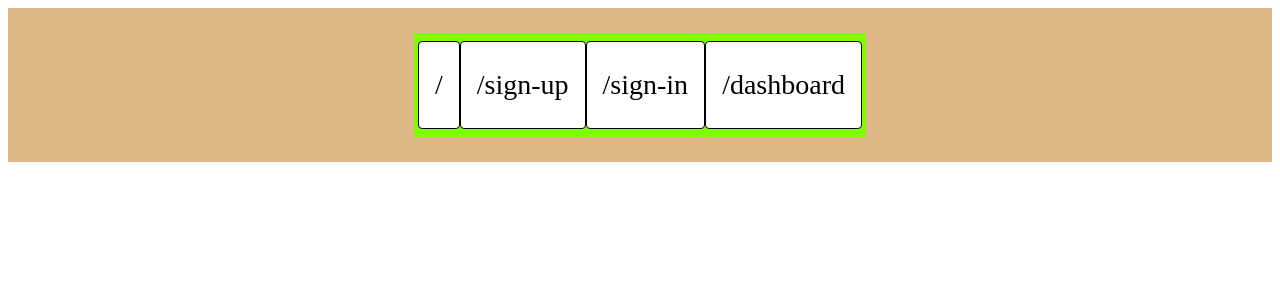
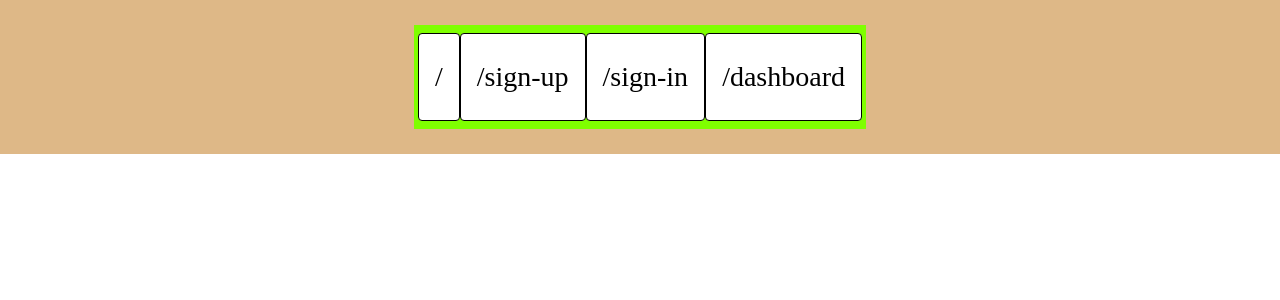
Before and after one commit to Banyan-Labs/time-tracking-app-board, a React (Create React App) app: page / in a window 1280 px wide. Shown: the top 300 px of the page. Built offline with nearby package versions, Linux system fonts and the light colour scheme.

Commit message:
modified global styles

```diff
--- a/src/App.jsx
+++ b/src/App.jsx
@@ -4,7 +4,7 @@ import { v4 as uuid } from 'uuid';
 import AppRoute from './routes/AppRoute';
 import { AuthProvider } from './Context/AuthContext';
 import routes from './routes';
-import { GlobalStyle } from './style';
+import { GlobalStyle } from './styles/GlobalStyles';
 
 const App = () => (
   <AuthProvider>
--- a/src/style.js
+++ /dev/null
@@ -1,23 +0,0 @@
-import { createGlobalStyle } from 'styled-components';
-
-export const GlobalStyle = createGlobalStyle`
-
-:root{
-    --lightGreen: #d3ffc9;
-    --mildGreen: #bcff7c;
-    --midGreen: #a2f453;
-    --darkGreen: #81d82e;
-    --darkestGreen: #64b01e;
-    --goldish: #e1c158;
-    --black1: #0f0e0e;
-    --black2: #030504;
-    --black3: #121212;
-    --black4: #000000;
-    --black5: #030305;
-    --grey1: #c4c4c4;
-    --grey2: #929292;
-    --grey3: #6a6a6a;
-    --grey4: #656565;
-    --white: #fefefe;
-}
-`;
--- /dev/null
+++ b/src/styles/Color.js
@@ -0,0 +1,26 @@
+import { createGlobalStyle } from 'styled-components';
+
+export const color = {
+  green: '#a2f453',
+  goldish: '#e1c158',
+  black: '#0f0e0e',
+  grey: '#c4c4c4',
+  white: '#fefefe',
+};
+
+// --lightGreen: #d3ffc9;
+// --mildGreen: #bcff7c;
+// --midGreen: #a2f453;
+// --darkGreen: #81d82e;
+// --darkestGreen: #64b01e;
+// --goldish: #e1c158;
+// --black1: #0f0e0e;
+// --black2: #030504;
+// --black3: #121212;
+// --black4: #000000;
+// --black5: #030305;
+// --grey1: #c4c4c4;
+// --grey2: #929292;
+// --grey3: #6a6a6a;
+// --grey4: #656565;
+// --white: #fefefe;
--- /dev/null
+++ b/src/styles/GlobalStyles.js
@@ -0,0 +1,11 @@
+import { createGlobalStyle } from 'styled-components';
+
+export const GlobalStyle = createGlobalStyle`
+
+* { box-sizing: border-box; }
+
+body {
+    margin: 0;
+    padding: 0;
+}
+`;
```
